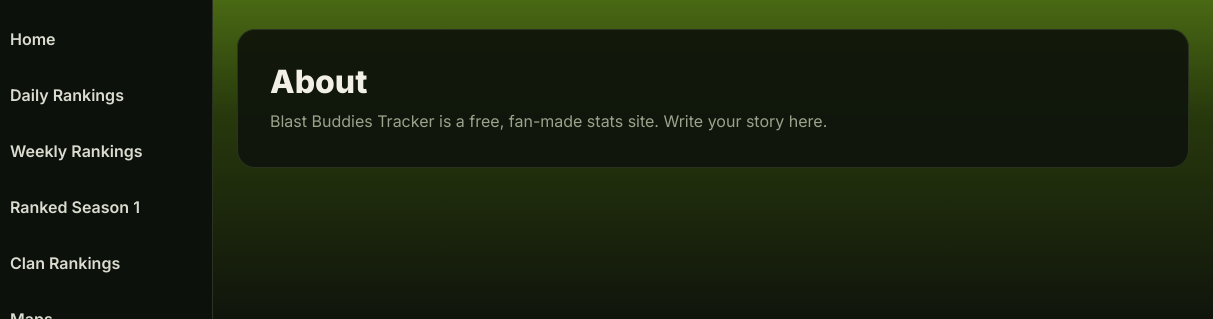
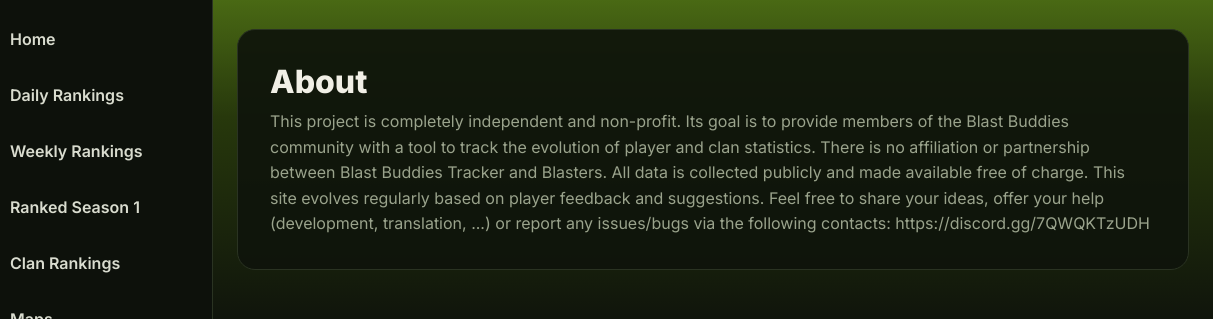
Before and after one commit to CleverDude1/blast-buddies-portal, a website: page about.html in a window 1280 px wide. Shown: the part 93-412 px from the top of the page, 67-1280 px from the left. Drawn offline with Linux system fonts and the light colour scheme.

Commit message:
Update about.html

```diff
--- a/about.html
+++ b/about.html
@@ -11,7 +11,11 @@
 </head>
 <body data-page="about">
 <template id="page-content">
-<section class="panel"><h1 class="page-title">About</h1><p class="muted">Blast Buddies Tracker is a free, fan-made stats site. Write your story here.</p></section>
+<section class="panel"><h1 class="page-title">About</h1><p class="muted">This project is completely independent and non-profit. Its goal is to provide members of the Blast Buddies community with a tool to track the evolution of player and clan statistics.
+
+There is no affiliation or partnership between Blast Buddies Tracker and Blasters. All data is collected publicly and made available free of charge.
+
+This site evolves regularly based on player feedback and suggestions. Feel free to share your ideas, offer your help (development, translation, ...) or report any issues/bugs via the following contacts: https://discord.gg/7QWQKTzUDH</p></section>
 </template>
 <script src="js/layout.js"></script>
 </body>
```
